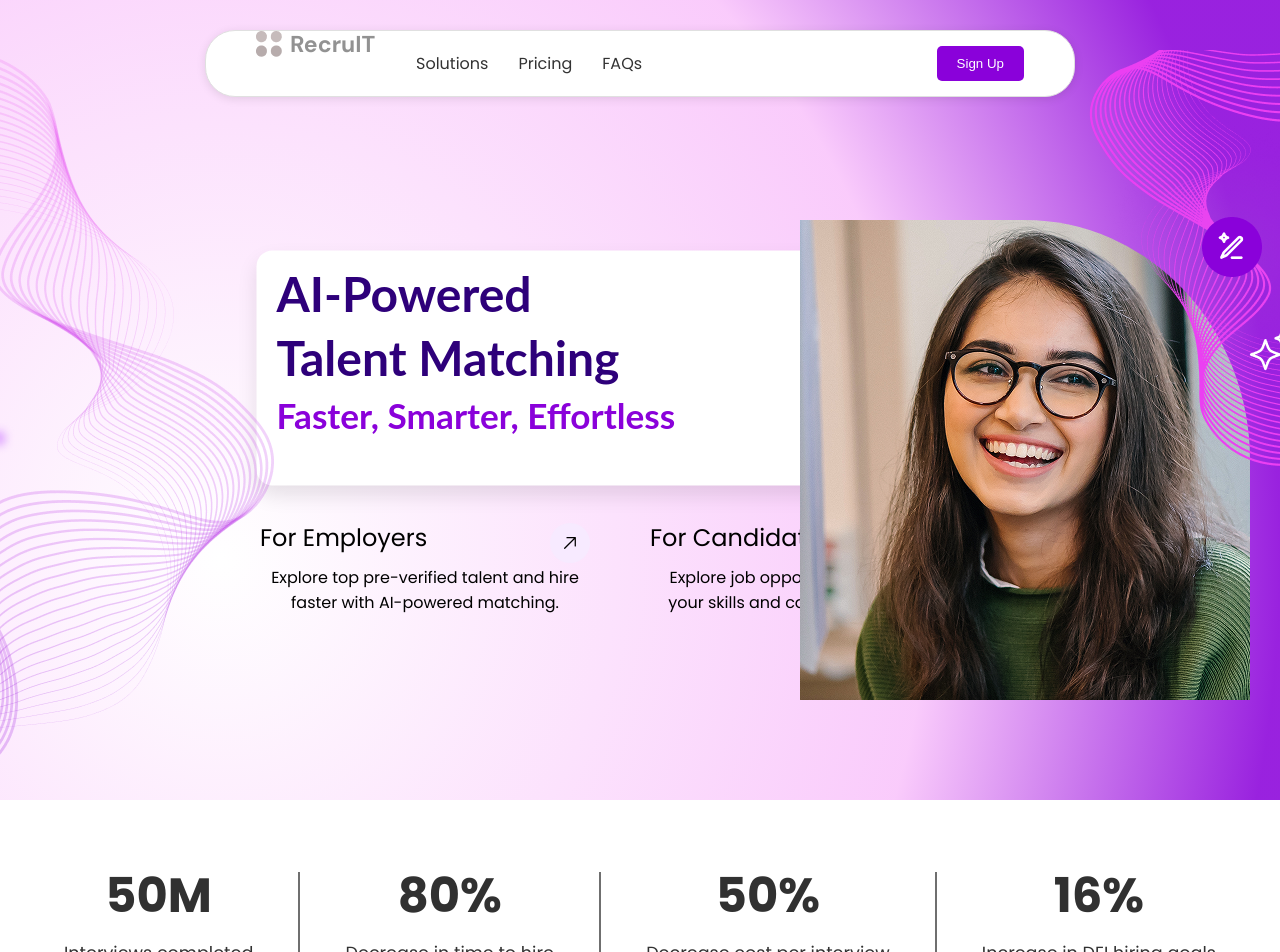
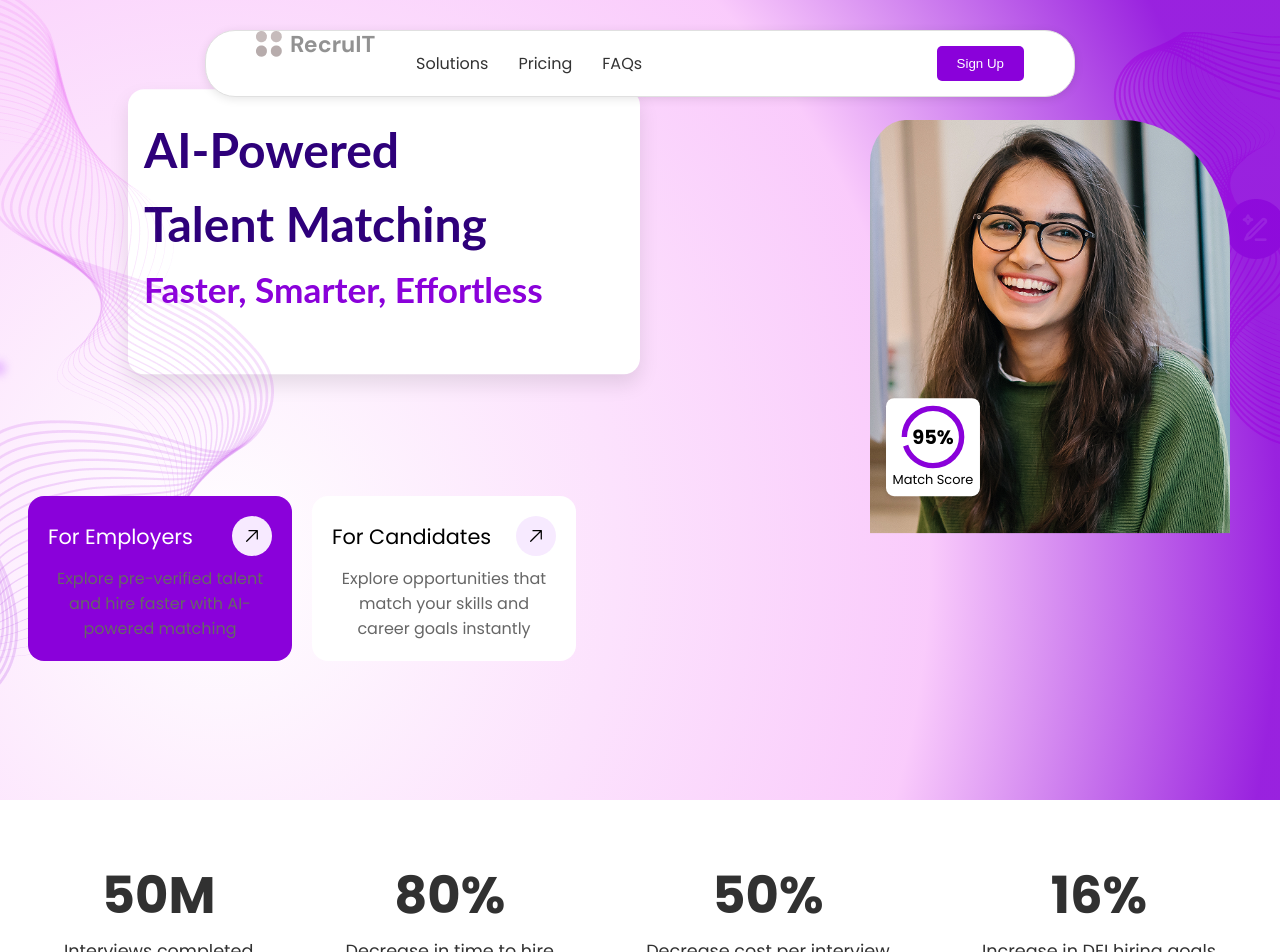
Before and after one commit to amit-23-hub/RecruIT, a React (Vite) app in the folder Client/: page /home in a window 1280 px wide. Shown: the top 952 px of the page. Built offline with nearby package versions, Linux system fonts and the light colour scheme.

Commit message:
work on responsive

```diff
--- a/Client/src/components/Awrapper/StatsWrapper.jsx
+++ b/Client/src/components/Awrapper/StatsWrapper.jsx
@@ -5,34 +5,24 @@ const StatsWrapper = () => {
   return (
     <div className={styles.statsWrapper}>
       <div className={styles.statContainer}>
+        <div className={styles.statItem}>
+          <span className={styles.statValue}>50M</span>
+          <span className={styles.statDescription}>Interviews completed</span>
+        </div>
 
         <div className={styles.statItem}>
-          <div className={styles.statValue}>50M</div>
-          <div className={styles.statDescription}>Interviews completed</div>
+          <span className={styles.statValue}>80%</span>
+          <span className={styles.statDescription}>Decrease in time to hire</span>
         </div>
 
-        <div className={styles.verticalLine}></div>
-
+        <div className={styles.statItem}>
+          <span className={styles.statValue}>50%</span>
+          <span className={styles.statDescription}>Decrease cost per interview</span>
+        </div>
 
         <div className={styles.statItem}>
-          <div className={styles.statValue}>80%</div>
-          <div className={styles.statDescription}>Decrease in time to hire</div>
-        </div>
-
-        <div className={styles.verticalLine}></div>
-
-
-        <div className={styles.statItem}>
-          <div className={styles.statValue}>50%</div>
-          <div className={styles.statDescription}>Decrease cost per interview</div>
-        </div>
-
-        <div className={styles.verticalLine}></div>
-
-
-        <div className={styles.statItem}>
-          <div className={styles.statValue}>16%</div>
-          <div className={styles.statDescription}>Increase in DEI hiring goals</div>
+          <span className={styles.statValue}>16%</span>
+          <span className={styles.statDescription}>Increase in DEI hiring goals</span>
         </div>
       </div>
     </div>
--- a/Client/src/components/Awrapper/StatsWrapper.module.css
+++ b/Client/src/components/Awrapper/StatsWrapper.module.css
@@ -25,10 +25,10 @@
 .statValue {
   font-family: 'Poppins', sans-serif;
   font-weight: 700;
-  font-size: 2.5rem;
-  line-height: 1.5;
+  font-size: 2.2rem;
+  line-height: 1.4;
   color: #313131;
-  margin-bottom: 8px;
+  margin-bottom: 6px;
 }
 
 .statDescription {
@@ -39,19 +39,22 @@
   color: #313131;
 }
 
-.verticalLine {
-  display: none;
+/* Media Queries */
+@media (min-width: 576px) {
+  .statValue {
+    font-size: 2.5rem;
+  }
 }
 
-/* Media Queries */
 @media (min-width: 768px) {
   .statContainer {
     flex-direction: row;
-    justify-content: space-between;
+    justify-content: space-around;
+    flex-wrap: wrap;
   }
 
   .statItem {
-    width: auto;
+    width: 45%;
   }
 
   .verticalLine {
@@ -68,3 +71,18 @@
     font-size: 1.1rem;
   }
 }
+
+@media (min-width: 1024px) {
+  .statContainer {
+    flex-direction: row;
+    justify-content: space-between;
+  }
+
+  .statItem {
+    width: auto;
+  }
+
+  .statValue {
+    font-size: 3.2rem;
+  }
+}
--- a/Client/src/components/Hero/Hero.jsx
+++ b/Client/src/components/Hero/Hero.jsx
@@ -18,7 +18,21 @@ const Hero = () => {
       <div className={styles.photo}>
         <img src={img} alt="Left Side Photo" />
         <div className={styles.matchScore}>
-          <span>100%</span>
+          <div className={styles.scoreCircle}>
+            <span>95%</span>
+            <svg viewBox="0 0 36 36" className={styles.scoreRing}>
+              <path
+                d="M18 2.0845
+                  a 15.9155 15.9155 0 0 1 0 31.831
+                  a 15.9155 15.9155 0 0 1 0 -31.831"
+                fill="none"
+                stroke="#8A01DA"
+                strokeWidth="3"
+                strokeDasharray="95, 100"
+              />
+            </svg>
+          </div>
+          <span>Match Score</span>
         </div>
       </div>
       <div className={styles.content}>
@@ -30,22 +44,22 @@ const Hero = () => {
         <div className={styles.employerSection}>
           <div className={styles.employerRow}>
             <h3>For Employers</h3>
-            <svg xmlns="http://www.w3.org/2000/svg"  width="40" height="40" viewBox="0 0 48 48" fill="none" className='icons'>
+            <svg xmlns="http://www.w3.org/2000/svg" width="40" height="40" viewBox="0 0 48 48" fill="none" className={styles.icons}>
               <rect width="48" height="48" rx="24" fill="#F7EAFF"/>
-              <path fill-rule="evenodd" clip-rule="evenodd" d="M17.0856 30.9035C17.2263 31.0441 17.417 31.1231 17.616 31.1231C17.8149 31.1231 18.0056 31.0441 18.1463 30.9035L29.5859 19.4469L29.5943 27.5277C29.5909 27.6284 29.6077 27.7287 29.6439 27.8227C29.6801 27.9167 29.7348 28.0025 29.8048 28.0749C29.8748 28.1473 29.9587 28.2048 30.0514 28.2441C30.1442 28.2834 30.2439 28.3036 30.3446 28.3035C30.4453 28.3034 30.545 28.283 30.6377 28.2436C30.7303 28.2041 30.8141 28.1464 30.884 28.0739C30.9539 28.0013 31.0084 27.9155 31.0444 27.8214C31.0804 27.7273 31.0971 27.627 31.0934 27.5263L31.0849 17.6353C31.0848 17.4366 31.0058 17.246 30.8653 17.1055C30.7247 16.9649 30.5341 16.8859 30.3354 16.8858L20.4444 16.8773C20.2478 16.8806 20.0603 16.961 19.9224 17.1012C19.7845 17.2414 19.7072 17.4302 19.7071 17.6268C19.707 17.8235 19.7841 18.0123 19.9219 18.1526C20.0597 18.293 20.2471 18.3736 20.4437 18.3771L28.5266 18.3849L17.0849 29.8421C17.0152 29.9118 16.9599 29.9946 16.9222 30.0856C16.8846 30.1767 16.8652 30.2744 16.8653 30.3729C16.8653 30.4715 16.8848 30.5691 16.9226 30.6601C16.9604 30.7512 17.0158 30.8339 17.0856 30.9035Z" fill="black"/>
+              <path fillRule="evenodd" clipRule="evenodd" d="M17.0856 30.9035C17.2263 31.0441 17.417 31.1231 17.616 31.1231C17.8149 31.1231 18.0056 31.0441 18.1463 30.9035L29.5859 19.4469L29.5943 27.5277C29.5909 27.6284 29.6077 27.7287 29.6439 27.8227C29.6801 27.9167 29.7348 28.0025 29.8048 28.0749C29.8748 28.1473 29.9587 28.2048 30.0514 28.2441C30.1442 28.2834 30.2439 28.3036 30.3446 28.3035C30.4453 28.3034 30.545 28.283 30.6377 28.2436C30.7303 28.2041 30.8141 28.1464 30.884 28.0739C30.9539 28.0013 31.0084 27.9155 31.0444 27.8214C31.0804 27.7273 31.0971 27.627 31.0934 27.5263L31.0849 17.6353C31.0848 17.4366 31.0058 17.246 30.8653 17.1055C30.7247 16.9649 30.5341 16.8859 30.3354 16.8858L20.4444 16.8773C20.2478 16.8806 20.0603 16.961 19.9224 17.1012C19.7845 17.2414 19.7072 17.4302 19.7071 17.6268C19.707 17.8235 19.7841 18.0123 19.9219 18.1526C20.0597 18.293 20.2471 18.3736 20.4437 18.3771L28.5266 18.3849L17.0849 29.8421C17.0152 29.9118 16.9599 29.9946 16.9222 30.0856C16.8846 30.1767 16.8652 30.2744 16.8653 30.3729C16.8653 30.4715 16.8848 30.5691 16.9226 30.6601C16.9604 30.7512 17.0158 30.8339 17.0856 30.9035Z" fill="black"/>
             </svg>
           </div>
-          <p>Explore top pre-verified talent and hire faster with AI-powered matching.</p>
+          <p>Explore pre-verified talent and hire faster with AI-powered matching</p>
         </div>
         <div className={styles.recruiterSection}>
           <div className={styles.candidateRow}>
             <h3>For Candidates</h3>
-            <svg xmlns="http://www.w3.org/2000/svg" width="40" height="40" viewBox="0 0 48 48" fill="none" className='icons'>
+            <svg xmlns="http://www.w3.org/2000/svg" width="40" height="40" viewBox="0 0 48 48" fill="none" className={styles.icons}>
               <rect width="48" height="48" rx="24" fill="#F7EAFF"/>
-              <path fill-rule="evenodd" clip-rule="evenodd" d="M17.0856 30.9035C17.2263 31.0441 17.417 31.1231 17.616 31.1231C17.8149 31.1231 18.0056 31.0441 18.1463 30.9035L29.5859 19.4469L29.5943 27.5277C29.5909 27.6284 29.6077 27.7287 29.6439 27.8227C29.6801 27.9167 29.7348 28.0025 29.8048 28.0749C29.8748 28.1473 29.9587 28.2048 30.0514 28.2441C30.1442 28.2834 30.2439 28.3036 30.3446 28.3035C30.4453 28.3034 30.545 28.283 30.6377 28.2436C30.7303 28.2041 30.8141 28.1464 30.884 28.0739C30.9539 28.0013 31.0084 27.9155 31.0444 27.8214C31.0804 27.7273 31.0971 27.627 31.0934 27.5263L31.0849 17.6353C31.0848 17.4366 31.0058 17.246 30.8653 17.1055C30.7247 16.9649 30.5341 16.8859 30.3354 16.8858L20.4444 16.8773C20.2478 16.8806 20.0603 16.961 19.9224 17.1012C19.7845 17.2414 19.7072 17.4302 19.7071 17.6268C19.707 17.8235 19.7841 18.0123 19.9219 18.1526C20.0597 18.293 20.2471 18.3736 20.4437 18.3771L28.5266 18.3849L17.0849 29.8421C17.0152 29.9118 16.9599 29.9946 16.9222 30.0856C16.8846 30.1767 16.8652 30.2744 16.8653 30.3729C16.8653 30.4715 16.8848 30.5691 16.9226 30.6601C16.9604 30.7512 17.0158 30.8339 17.0856 30.9035Z" fill="black"/>
+              <path fillRule="evenodd" clipRule="evenodd" d="M17.0856 30.9035C17.2263 31.0441 17.417 31.1231 17.616 31.1231C17.8149 31.1231 18.0056 31.0441 18.1463 30.9035L29.5859 19.4469L29.5943 27.5277C29.5909 27.6284 29.6077 27.7287 29.6439 27.8227C29.6801 27.9167 29.7348 28.0025 29.8048 28.0749C29.8748 28.1473 29.9587 28.2048 30.0514 28.2441C30.1442 28.2834 30.2439 28.3036 30.3446 28.3035C30.4453 28.3034 30.545 28.283 30.6377 28.2436C30.7303 28.2041 30.8141 28.1464 30.884 28.0739C30.9539 28.0013 31.0084 27.9155 31.0444 27.8214C31.0804 27.7273 31.0971 27.627 31.0934 27.5263L31.0849 17.6353C31.0848 17.4366 31.0058 17.246 30.8653 17.1055C30.7247 16.9649 30.5341 16.8859 30.3354 16.8858L20.4444 16.8773C20.2478 16.8806 20.0603 16.961 19.9224 17.1012C19.7845 17.2414 19.7072 17.4302 19.7071 17.6268C19.707 17.8235 19.7841 18.0123 19.9219 18.1526C20.0597 18.293 20.2471 18.3736 20.4437 18.3771L28.5266 18.3849L17.0849 29.8421C17.0152 29.9118 16.9599 29.9946 16.9222 30.0856C16.8846 30.1767 16.8652 30.2744 16.8653 30.3729C16.8653 30.4715 16.8848 30.5691 16.9226 30.6601C16.9604 30.7512 17.0158 30.8339 17.0856 30.9035Z" fill="black"/>
             </svg>
           </div>
-          <p>Explore job opportunities that match your skills and career goals instantly.</p>
+          <p>Explore opportunities that match your skills and career goals instantly</p>
         </div>
       </div>
     </div>
--- a/Client/src/components/Hero/Hero.module.css
+++ b/Client/src/components/Hero/Hero.module.css
@@ -1,4 +1,10 @@
-/* Hero.module.css */
+:root {
+  --font-poppins: 'Poppins', sans-serif;
+  --primary-color: #8A01DA;
+  --text-color-dark: #2E007A;
+  --text-color-light: #666;
+}
+
 .homeContainer {
   position: relative;
   width: 100%;
@@ -11,7 +17,7 @@
     rgba(138, 1, 218, 0.87) 100%
   );
   font-family: var(--font-poppins);
-  padding: 20px;
+  padding: 1rem;
   box-sizing: border-box;
 }
 
@@ -20,139 +26,261 @@
   z-index: 5;
   max-width: 100%;
   height: auto;
+  opacity: 0.7;
 }
 
 .leftVector {
-  top: 50px;
+  top: -1.25rem;
   left: 0;
-  width: 40%;
+  width: 15%;
 }
 
 .rightVector {
-  right: 0;
-  top: 50px;
+  right: -1.5rem;
+  top: 2rem;
   width: 20%;
+  z-index: -10;
 }
 
 .photo {
   position: relative;
   width: 100%;
-  max-width: 450px;
+  max-width: 25rem;
   height: auto;
-  margin: 20px auto;
-  border-radius: 0 50% 0 0;
+  margin: 1rem auto;
+  border-radius: 10% 30% 0 0;
   overflow: hidden;
   z-index: 3;
+  transform: scale(0.9);
+  transition: transform 0.3s ease;
+}
+
+.photo img {
+  width: 100%;
+  height: auto;
+  display: block;
+}
+
+.matchScore {
+  position: absolute;
+  bottom: 3.5rem;
+  left: 0.75rem;
+  display: flex;
+  flex-direction: column;
+  align-items: center;
+  background: white;
+  padding: 0.5rem;
+  border-radius: 0.625rem;
+  box-shadow: 0 0.25rem 0.375rem rgba(0,0,0,0.1);
+  transform: scale(0.9);
+  transition: transform 0.3s ease;
+}
+
+.scoreCircle {
+  position: relative;
+  width: 5rem;
+  height: 5rem;
+  display: flex;
+  align-items: center;
+  justify-content: center;
+}
+
+.scoreCircle span {
+  position: absolute;
+  z-index: 1;
+  font-size: 1.5rem;
+  font-weight: bold;
+  color: black;
+}
+
+.scoreRing {
+  position: absolute;
+  width: 100%;
+  height: 100%;
+  transform: rotate(-90deg);
 }
 
 .content {
   position: relative;
   width: 90%;
-  max-width: 727px;
-  margin: 20px auto;
-  padding: 20px;
+  max-width: 45rem;
+  margin: 1rem auto;
+  padding: 2rem 1rem;
   text-align: center;
   color: black;
-  z-index: 2;
+  z-index: 10;
+  margin-top: 3.5rem;
   background: white;
-  border-radius: 16px;
+  border-radius: 1rem;
   font-family: 'Lato', sans-serif;
-  box-shadow: 0px 10px 20px rgba(0, 0, 0, 0.1);
+  box-shadow: 0 0.625rem 1.25rem rgba(0, 0, 0, 0.1);
+  transition: transform 0.3s ease;
 }
 
 .content h1 {
-  font-size: 2.5rem;
+  font-size: 3rem;
   font-weight: 700;
-  line-height: 1;
-  margin-bottom: 16px;
-  color: #2E007A;
+  line-height: 1.2;
+  margin-bottom: 1rem;
+  color: var(--text-color-dark);
 }
 
 .content h2 {
-  font-size: 1.8rem;
+  font-size: 2.2rem;
   font-weight: 700;
-  line-height: 1;
-  margin-bottom: 32px;
-  color: #8A01DA;
+  line-height: 1.2;
+  margin-bottom: 2rem;
+  color: var(--primary-color);
 }
 
 .sections {
   display: flex;
   flex-direction: column;
-  gap: 20px;
-  margin: 20px auto;
+  gap: .5rem;
+  margin: 1rem auto;
   width: 90%;
-  max-width: 760px;
+  max-width: 47.5rem;
+  position: relative;
+  z-index: 10;
 }
 
 .employerSection, .recruiterSection {
   width: 100%;
-  padding: 20px;
-  border-radius: 16px;
+  padding: 1.25rem;
+  border-radius: 1rem;
   text-align: center;
+  transition: transform 0.3s ease;
+}
+
+.employerSection {
+  background-color: var(--primary-color);
+  color: white;
+}
+
+.recruiterSection {
+  background-color: white;
+  color: black;
 }
 
 .employerRow, .candidateRow {
   display: flex;
   align-items: center;
   justify-content: space-between;
-  gap: 10px;
+  gap: 0.625rem;
+  margin-bottom: 0.625rem;
 }
 
 .employerRow h3, .candidateRow h3 {
   margin: 0;
-  margin-bottom: 10px;
   font-size: 1.5rem;
   font-weight: 500;
 }
 
-/* Media Queries */
-@media (min-width: 768px) {
-  .content {
-    text-align: left;
-    margin: 40px auto;
-  }
+.sections p {
+  color: var(--text-color-light);
+  margin: 0;
+  font-size: 1rem;
+}
 
+.icons {
+  width: 2.5rem;
+  height: 2.5rem;
+}
+
+/* Tablet and Desktop Views */
+@media (min-width: 768px) and (max-width: 1366px) {
   .sections {
     flex-direction: row;
-    margin-top: 40px;
+    gap: 1.25rem;
   }
 
   .employerSection, .recruiterSection {
     width: 48%;
   }
 
-  .content h1 {
-    font-size: 3rem;
-  }
-
-  .content h2 {
-    font-size: 2.2rem;
-  }
-}
-
-@media (min-width: 1024px) {
   .photo {
     position: absolute;
-    top: 200px;
-    right: 30px;
-    width: 450px;
-    height: 480px;
+    top: 10%;
+    right: 1.875rem;
+    width: 25rem;
+    height: 30rem;
   }
 
   .content {
     position: absolute;
-    top: 41%;
-    left: 50%;
+    top: 22%;
+    left: 30%;
     transform: translate(-50%, -50%);
     text-align: left;
-    width: 727px;
+    width: 30rem;
+    z-index: 0;
   }
 
   .sections {
     position: absolute;
-    margin-top: 480px;
-    margin-left: 220px;
-    width: 760px;
+    margin-top: 30rem;
+    margin-left: .75rem;
+    width: 47.5rem;
+  }
+  .employerSection , .recruiterSection {
+    width: 14rem;
+  }
+
+.employerRow h3, .candidateRow h3 {
+  margin: 0;
+  font-size: 1.3rem;
+  font-weight: 500;
+}
+}
+
+/* Large Desktop View */
+@media (min-width: 1367px) {
+  .sections {
+    flex-direction: row;
+    gap: 1.25rem;
+  }
+
+  .employerSection, .recruiterSection {
+    width: 48%;
+  }
+
+  .photo {
+    position: absolute;
+    top: 18%;
+    right: 1.875rem;
+    width: 28rem;
+    height: 32rem;
+  }
+
+  .content {
+    position: absolute;
+    top: 37%;
+    left: 40%;
+    transform: translate(-50%, -50%);
+    text-align: left;
+    width: 45rem;
+    z-index: 0;
+  }
+
+  .sections {
+    position: absolute;
+    margin-top: 32rem;
+    margin-left: 13.75rem;
+    width: 47.5rem;
   }
 }
+
+/* Small Screen Optimization */
+@media (max-width: 768px) {
+  .homeContainer {
+    padding: 0.5rem;
+  }
+
+  .content, .sections {
+    width: 95%;
+  }
+
+  .leftVector, .rightVector {
+    opacity: 0.4;
+  }
+}
```
